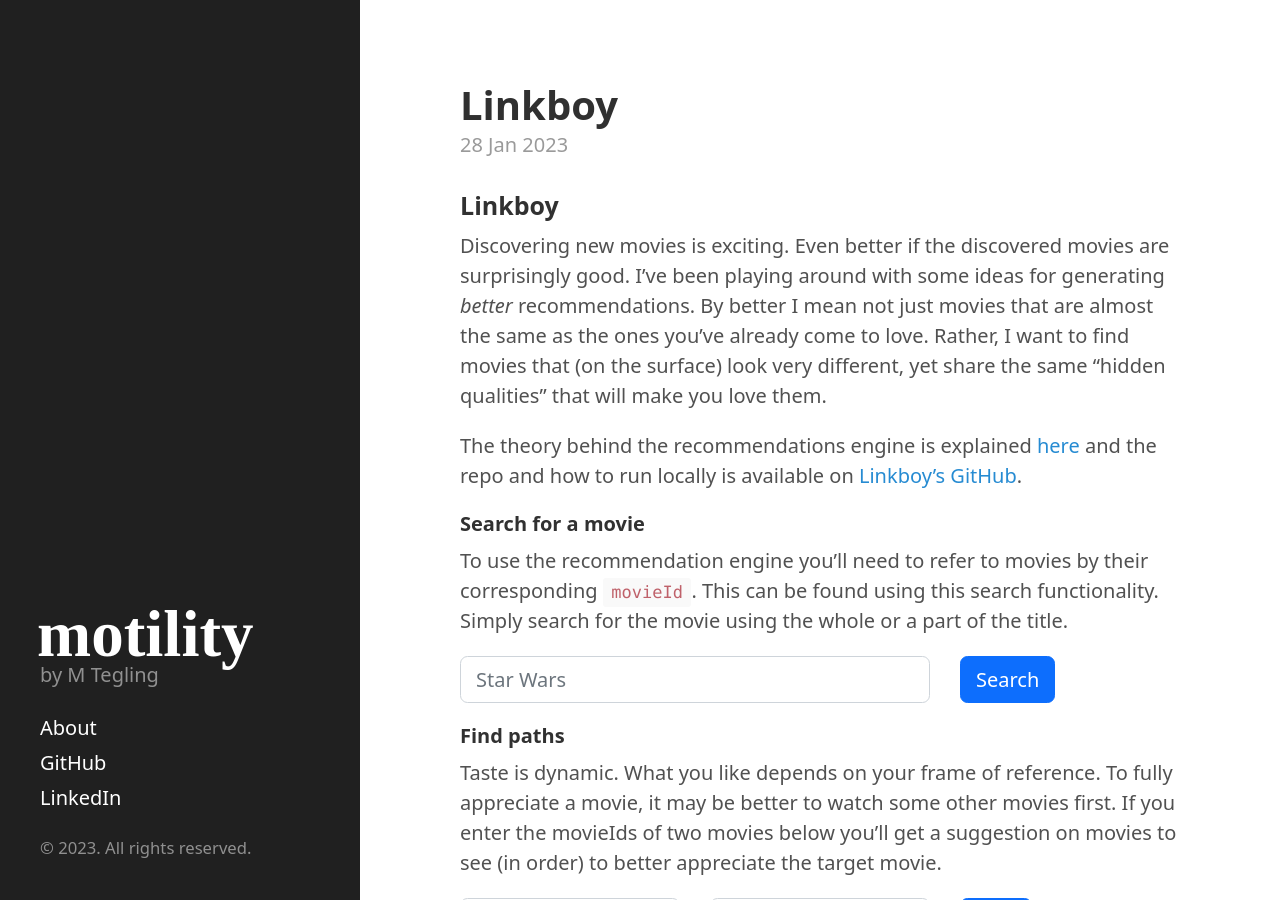
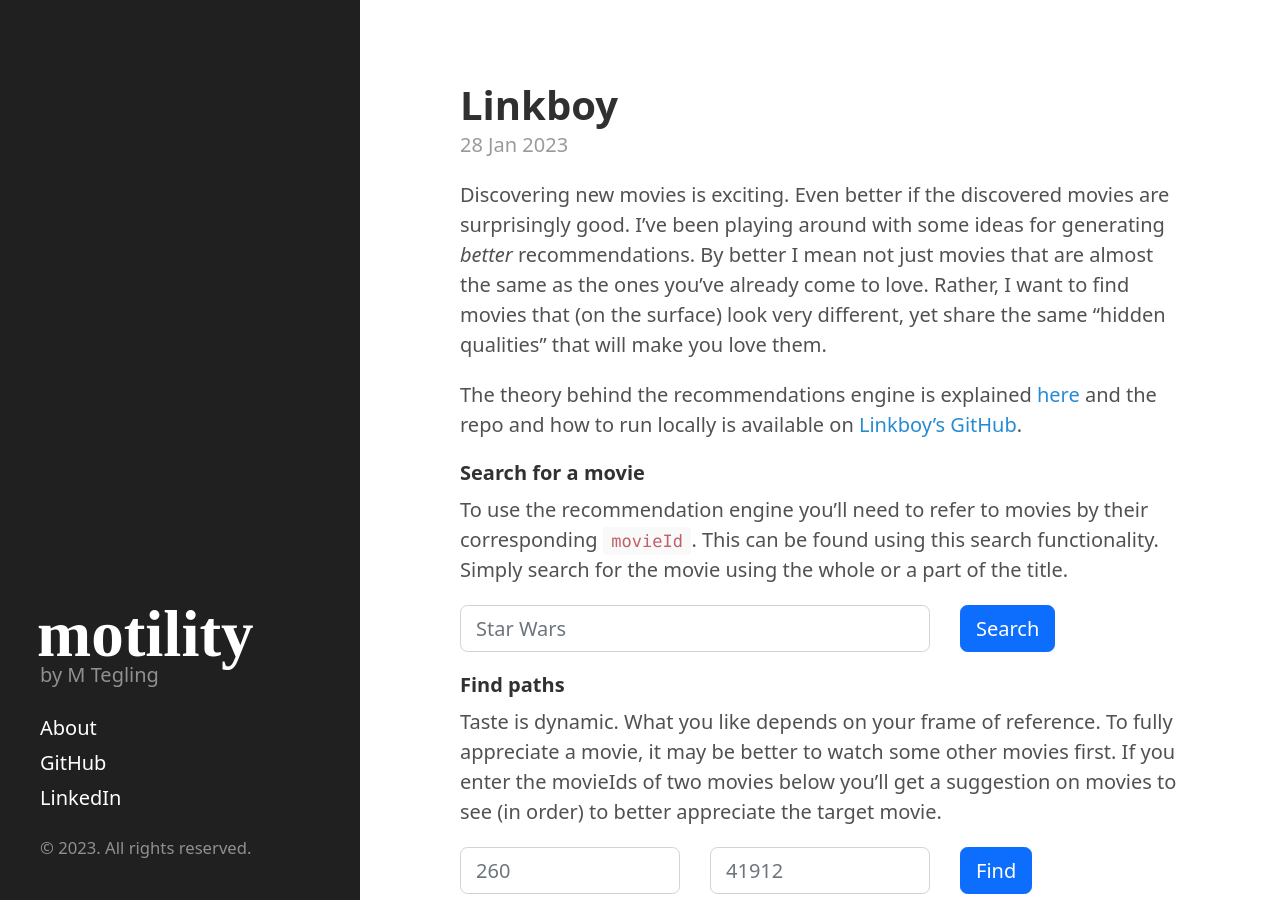
Before and after one commit to manstegling/manstegling.github.io, a Jekyll site: the page built from _posts/2023-01-28-linkboy.md, in a window 1280 px wide and 900 px high. Built offline with Jekyll 4.4.1, drawn with Linux system fonts in a browser that asks for light colours; some web fonts are replaced; Markdown is read by kramdown in place of the engine named in the settings.

Commit message:
Remove redundant headline from posts

```diff
--- a/_posts/2023-01-28-linkboy.md
+++ b/_posts/2023-01-28-linkboy.md
@@ -2,8 +2,6 @@
 layout: post
 title: Linkboy
 ---
-
-### Linkboy
 
 {% include requests.html %}
 
```
Also changed, not shown: _posts/2023-01-27-ziploq.md (+0 -2 lines).
